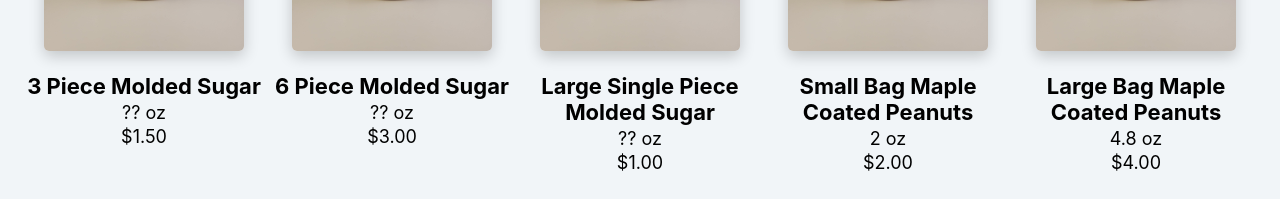
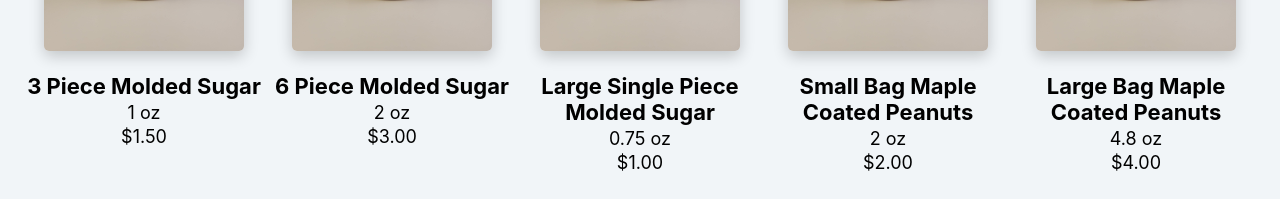
Before and after one commit to LaurenCummings/cummings-maple-vite, a React (Vite) app: page /cummings-maple-vite/Products in a window 1280 px wide. Shown: the part 1815-2014 px from the top of the page. Built offline with nearby package versions, Linux system fonts and the light colour scheme.

Commit message:
added sizes for candy

```diff
--- a/src/Products.js
+++ b/src/Products.js
@@ -166,7 +166,7 @@ const products = [
         name: "3 piece molded sugar",
         category: "other",
         family: "molded maple sugar",
-        size: "?? oz",
+        size: "1 oz",
         price: 1.50,
         description: "3 pieces of molded maple sugar shaped like maple leaves",
         image: "./images/1.jpg"
@@ -176,7 +176,7 @@ const products = [
         name: "6 piece molded sugar",
         category: "other",
         family: "molded maple sugar",
-        size: "?? oz",
+        size: "2 oz",
         price: 3.00,
         description: "6 pieces of molded maple sugar shaped like maple leaves",
         image: "./images/1.jpg"
@@ -186,7 +186,7 @@ const products = [
         name: "large single piece molded sugar",
         category: "other",
         family: "molded maple sugar",
-        size: "?? oz",
+        size: "0.75 oz",
         price: 1.00,
         description: "A large single piece of molded maple sugar shaped like a maple leaf",
         image: "./images/1.jpg"
```
